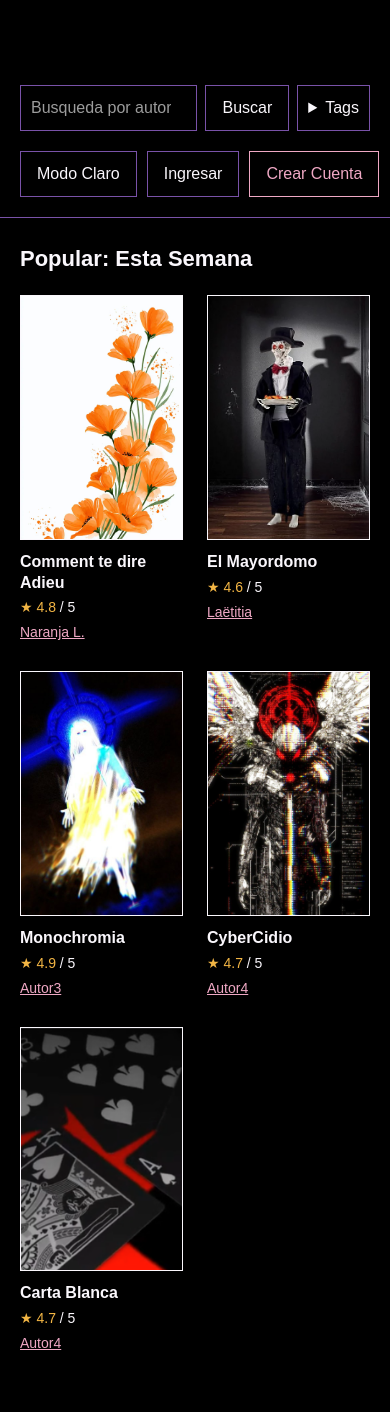
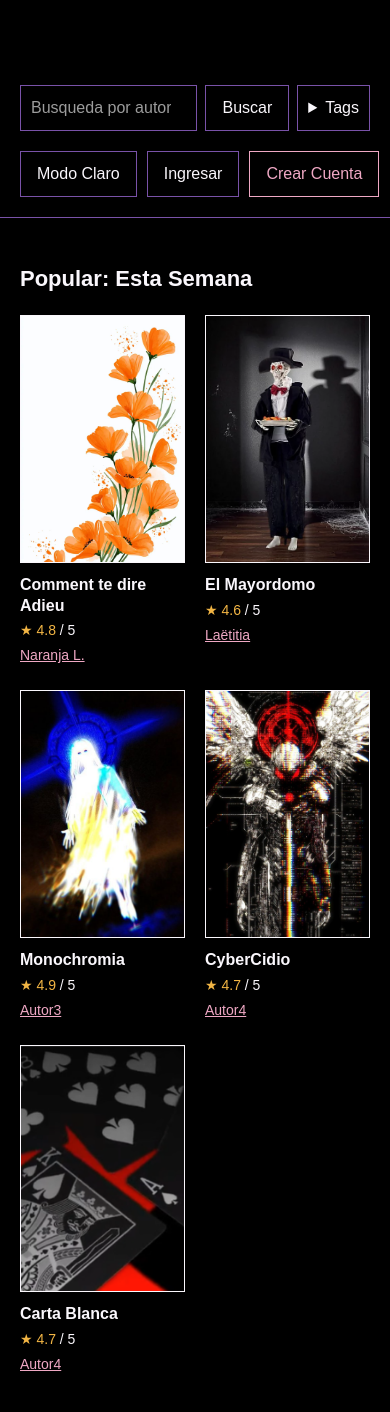
Before and after one commit to RValdesD/tintaeterna, a Django app: page / in a window 390 px wide. Shown: the part 485-1897 px from the top of the page. Run offline with Django 5.2, Linux system fonts and the light colour scheme; data comes from the database, SQL or seed files in the repository.

Commit message:
Style: mejoras modo claro, cambios visuales

```diff
--- a/pages/static/pages/story-cards.css
+++ b/pages/static/pages/story-cards.css
@@ -1,11 +1,63 @@
 /* Homepage cards: cover, title, rating, author. */
-main.homepage .story-grid { display: grid; grid-template-columns: repeat(5, minmax(0, 1fr)); gap: 24px; }
-main.homepage .story-card { min-width: 0; }
-main.homepage .story-card .cover { width: 180px; max-width: 100%; height: auto; aspect-ratio: 2 / 3; border: 1px solid var(--outline); background: transparent; overflow: hidden; }
-.story-cover-link { display: block; width: fit-content; max-width: 100%; }
-.cover img { display: block; width: 100%; height: 100%; object-fit: cover; }
-main.homepage .story-title { margin: 12px 0 4px; font-size: 16px; font-weight: 600; color: var(--page-text); overflow-wrap: anywhere; }
-main.homepage .story-card .rating, main.homepage .story-card .author { margin: 4px 0; font-size: 14px; }
-main.homepage .story-card .author a { color: var(--secondary-text); }
-@media (max-width: 1100px) { main.homepage .story-grid { grid-template-columns: repeat(3, minmax(0, 1fr)); } }
-@media (max-width: 600px) { main.homepage .story-grid { grid-template-columns: repeat(2, minmax(0, 1fr)); } }
+main.homepage .story-grid {
+    display: grid;
+    grid-template-columns: repeat(5, minmax(0, 1fr));
+    gap: 24px;
+}
+
+main.homepage .story-card {
+    min-width: 0;
+}
+
+main.homepage .story-card .cover {
+    width: 200px;
+    max-width: 100%;
+    height: auto;
+    aspect-ratio: 2 / 3;
+    border: 1px solid var(--outline);
+    background: transparent;
+    overflow: hidden;
+}
+
+.story-cover-link {
+    display: block;
+    width: fit-content;
+    max-width: 100%;
+}
+
+.cover img {
+    display: block;
+    width: 100%;
+    height: 100%;
+    object-fit: cover;
+}
+
+main.homepage .story-title {
+    margin: 12px 0 4px;
+    font-size: 16px;
+    font-weight: 600;
+    color: var(--page-text);
+    overflow-wrap: anywhere;
+}
+
+main.homepage .story-card .rating,
+main.homepage .story-card .author {
+    margin: 4px 0;
+    font-size: 14px;
+}
+
+main.homepage .story-card .author a {
+    color: var(--secondary-text);
+}
+
+@media (max-width: 1100px) {
+    main.homepage .story-grid {
+        grid-template-columns: repeat(3, minmax(0, 1fr));
+    }
+}
+
+@media (max-width: 600px) {
+    main.homepage .story-grid {
+        grid-template-columns: repeat(2, minmax(0, 1fr));
+    }
+}
--- a/pages/static/pages/styles.css
+++ b/pages/static/pages/styles.css
@@ -113,6 +113,8 @@ main.homepage {
 
 .story-section {
     margin-bottom: 120px;
+    position: relative;
+    top: 20px;
 }
 
 h2 {
@@ -314,8 +316,8 @@ h1 {
 /* Story cards: cover image, title, rating, author. */
 main.homepage .story-grid {
     display: grid;
-    grid-template-columns: repeat(5, minmax(0, 1fr));
-    gap: 24px;
+    grid-template-columns: repeat(5, minmax(0, 0.8fr));
+    gap: 20px;
 }
 
 main.homepage .story-card {
@@ -324,14 +326,13 @@ main.homepage .story-card {
 
 .story-cover-link {
     display: block;
-    width: 180px;
+    width: 240px;
     max-width: 100%;
 }
 
 main.homepage .story-card .cover {
     position: relative;
-    width: 180px;
-    max-width: 100%;
+    width: 100%;
     height: auto;
     aspect-ratio: 2 / 3;
     border: 1px solid var(--outline);
@@ -384,3 +385,31 @@ main.homepage .story-card .author a {
         grid-template-columns: repeat(2, minmax(0, 1fr));
     }
 }
+
+/* Black outlines in light mode, 1px thicker */
+:root[data-theme="light"] {
+    --outline: #000;
+}
+
+:root[data-theme="light"] .site-header {
+    border-bottom: 2px solid #000;
+}
+
+:root[data-theme="light"] main.homepage .story-card .cover,
+:root[data-theme="light"] button,
+:root[data-theme="light"] .login-link,
+:root[data-theme="light"] #story-search,
+:root[data-theme="light"] .tag-dropdown summary,
+:root[data-theme="light"] .tag-menu,
+:root[data-theme="light"] .account-menu summary,
+:root[data-theme="light"] .account-menu-panel {
+    border: 2px solid #000;
+}
+
+:root[data-theme="light"] .upload-area {
+    border: 3px dotted #000;
+}
+
+:root[data-theme="light"] .upload-area.is-dragging {
+    border-style: solid;
+}
--- a/pages/templates/pages/home.html
+++ b/pages/templates/pages/home.html
@@ -16,7 +16,6 @@
 
   <link rel="stylesheet" href="{% static 'pages/profile.css' %}">
     <script src="{% static 'pages/account-menu.js' %}" defer></script>
-  <link rel="stylesheet" href="{% static 'pages/story-cards.css' %}">
   </head>
 
   <body>
```
